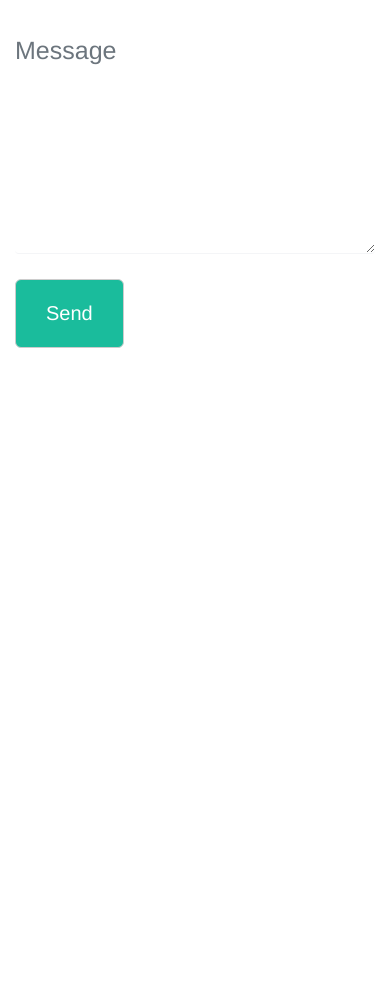
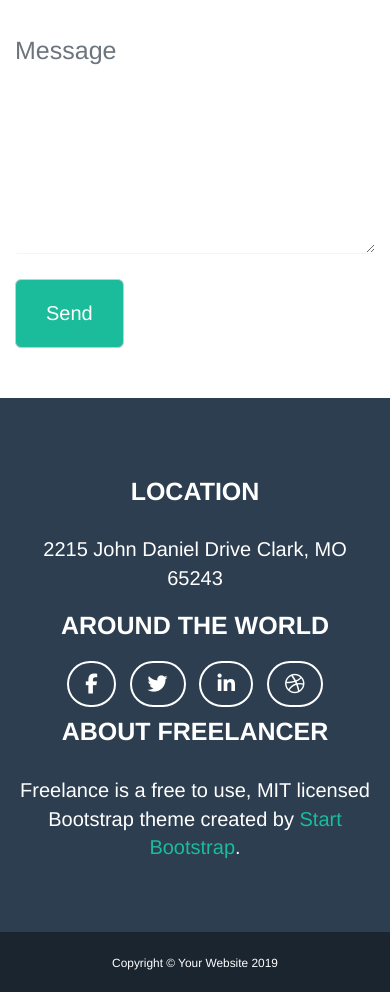
Before and after one commit to michael-hernandez0114/html-css-bootstrap-freelancer, a plain HTML site: page index.html in a window 390 px wide. Shown: the part 4019-5011 px from the top of the page. Before the commit the page ends 4417 px from the top, so only its background shows below. Drawn offline with nearby package versions, Linux system fonts and the light colour scheme.

Commit message:
Page is complete. Pending to make is Responsive

```diff
--- a/css/style.css
+++ b/css/style.css
@@ -12,6 +12,14 @@
     color: white;
     text-transform: uppercase;
     font-weight: 700;
+}
+
+.navbar-default .navbar-brand:hover {
+    color: white;
+}
+
+.navbar-default .navbar-nav > li > a:hover {
+    color: #1abc9c;
 }
 
 .navbar-default .navbar-brand {
@@ -123,6 +131,12 @@
     width:100%;
 }
 
+#portfolio .ms--images-top img:hover {
+    background: green;
+
+}
+
+
 #portfolio .ms--images-top {
     padding-bottom: 30px;
 }
@@ -228,4 +242,63 @@
     font-size: 20px;
 }
 
+#contact-me .btn-default:hover {
+    background-color: rgba(0, 0, 0, 0.3);
+    opacity: 0.8;
+
+}
+
 /* FINISCE CONTACT ME */
+
+/* COMINCIA SECOND-TO-LAST */
+
+#second-to-last {
+    background-color: #2c3e50;
+    color: white;
+    padding-top: 60px;
+    padding-bottom: 60px;
+}
+
+#second-to-last h3 {
+    font-size: 25px;
+    text-transform: uppercase;
+    font-weight: 700;
+    padding-bottom: 20px;
+}
+
+#second-to-last p {
+    font-size: 20px;
+}
+
+#second-to-last p a {
+    text-decoration: none;
+    color: #1abc9c;
+}
+
+#second-to-last .ms--circle-icon a {
+    font-size: 20px;
+    border: 2px solid white;
+    padding: 10px 16px;
+    border-radius: 50px;
+    margin: 5px;
+    color: white;
+
+}
+
+#second-to-last .ms--circle-icon a:hover {
+    background-color: white;
+    color: black;
+}
+
+/* FINISCE SECOND-TO-LAST */
+
+/* COMINCIA FOOTER */
+
+#footer {
+    background-color: #1a252f;
+    color: white;
+    padding-top: 20px;
+    padding-bottom: 20px;
+}
+
+/* FINISCE FOOTER */
--- a/index.html
+++ b/index.html
@@ -140,6 +140,48 @@
                 </div>
             </div>
         </section>
+        <section id="second-to-last" class="text-center">
+            <div class="container">
+                <div class="row">
+                    <div class="col-sm-4">
+                        <h3>Location</h3>
+                        <p>2215 John Daniel Drive Clark, MO 65243</p>
+                    </div>
+                    <div class="col-sm-4">
+                        <h3>Around the World</h3>
+                        <!--
+                        <ul class="list-inline mscircle-icon">
+                            <li><a href="#"><i class="fab fa-facebook-f"></a></i></li>
+                            <li><a href="#"><i class="fab fa-twitter"></i></a></li>
+                            <li><a href="#"><i class="fab fa-linkedin-in"></i></a></li>
+                            <li><a href="#"><i class="fab fa-dribbble"></i></a></li>
+                        </ul>
+                    -->
+                    <div class="ms--circle-icon">
+                        <a href="#"><i class="fab fa-facebook-f"></i></a>
+                        <a href="#"><i class="fab fa-twitter"></i></a>
+                        <a href="#"><i class="fab fa-linkedin-in"></i></a>
+                        <a href="#"><i class="fab fa-dribbble"></i></a>
+                    </div>
 
+                    </div>
+                    <div class="col-sm-4">
+                        <h3>About Freelancer</h3>
+                        <p>Freelance is a free to use, MIT licensed Bootstrap theme created by <a href="startbootstrap.com">Start Bootstrap</a>.</p>
+                    </div>
+                </div>
+            </div>
+        </section>
+        <footer id="footer" class="text-center">
+            <div class="container">
+                <div class="row">
+                    <div class="col-sm-12">
+                        <small>Copyright © Your Website 2019</small>
+                    </div>
+
+                </div>
+
+            </div>
+        </footer>
     </body>
 </html>
```
